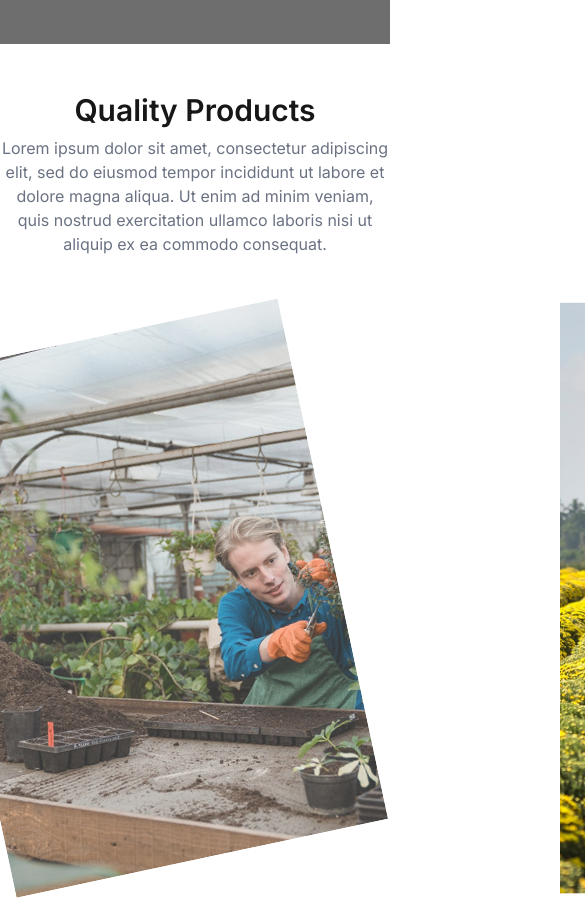
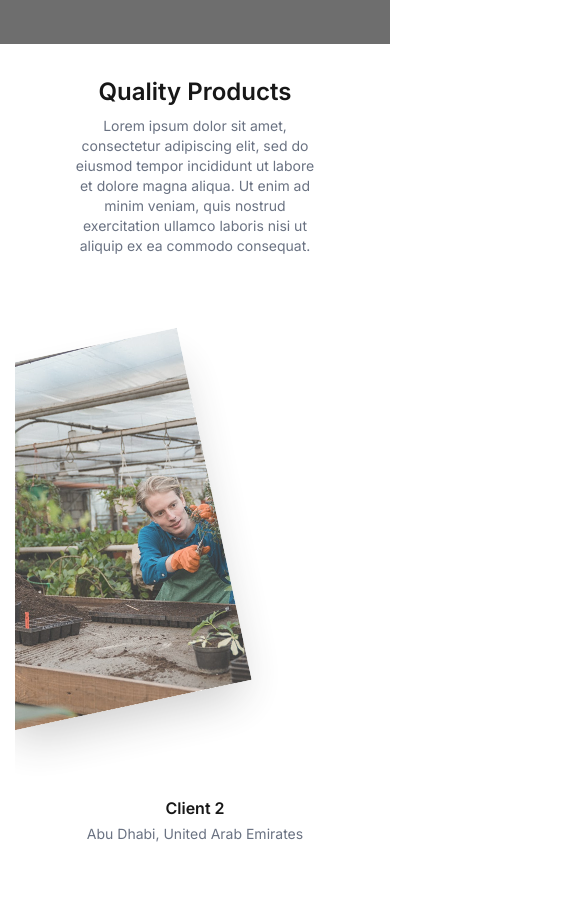
Before and after one commit to Mohsinalisyed/Tentwenty-assessment, a Next.js app: page / in a window 390 px wide. Shown: the part 800-1700 px from the top of the page, 585 px wide, since content can reach past the window. After the commit the page ends 1676 px from the top, so only its background shows below. Built offline with nearby package versions, Linux system fonts and the light colour scheme; grey boxes are pictures that could not be loaded.

Commit message:
Ui update

```diff
--- a/src/components/ProductSlider.tsx
+++ b/src/components/ProductSlider.tsx
@@ -58,14 +58,41 @@ const positions = [
   }, // right
 ];
 
+const getResponsiveDimensions = () => {
+  if (typeof window !== 'undefined' && window.innerWidth < 768) {
+    return {
+      cardWidth: 280,
+      containerWidth: 360,
+      cardHeight: 400,
+      containerHeight: 500,
+    };
+  }
+  return {
+    cardWidth: CARD_WIDTH,
+    containerWidth: CONTAINER_WIDTH,
+    cardHeight: 500,
+    containerHeight: 620,
+  };
+};
+
 export default function ProductSlider() {
   const [page, setPage] = useState(0);
+  const [dimensions, setDimensions] = useState(getResponsiveDimensions());
 
   useEffect(() => {
     const timer = setInterval(() => {
       setPage((prev) => prev + 1);
     }, 4000);
     return () => clearInterval(timer);
+  }, []);
+
+  useEffect(() => {
+    const handleResize = () => {
+      setDimensions(getResponsiveDimensions());
+    };
+
+    window.addEventListener('resize', handleResize);
+    return () => window.removeEventListener('resize', handleResize);
   }, []);
 
   const activeIndex = wrapIndex(page, slides.length);
@@ -81,23 +108,22 @@ export default function ProductSlider() {
     slides[rightIndex], // right
   ];
 
-  const goToPrev = () => setPage((prev) => prev - 1);
-  const goToNext = () => setPage((prev) => prev + 1);
-
   return (
-    <section className="flex flex-col items-center py-12 bg-white">
-      <h2 className="text-3xl font-semibold mb-2">Quality Products</h2>
-      <p className="max-w-xl text-center text-gray-500 mb-8">
+    <section className="flex flex-col items-center py-8 sm:py-12 bg-white">
+      <h2 className="text-2xl sm:text-3xl font-semibold mb-2">Quality Products</h2>
+      <p className="max-w-[280px] sm:max-w-xl text-center text-sm sm:text-base text-gray-500 mb-6 sm:mb-8 px-4">
         Lorem ipsum dolor sit amet, consectetur adipiscing elit, sed do eiusmod
         tempor incididunt ut labore et dolore magna aliqua. Ut enim ad minim
         veniam, quis nostrud exercitation ullamco laboris nisi ut aliquip ex ea
         commodo consequat.
       </p>
       <div
-        className="relative h-[620px] w-full max-w-[1440px] mx-auto overflow-hidden"
-        style={{ width: `${CONTAINER_WIDTH}px` }}
+        className="relative mx-auto overflow-hidden"
+        style={{
+          width: `${dimensions.containerWidth}px`,
+          height: `${dimensions.containerHeight}px`
+        }}
       >
-        {/* Always render three cards in the same order/positions */}
         {visibleSlides.map((slide, idx) => {
           const pos = positions[idx];
           return (
@@ -114,19 +140,14 @@ export default function ProductSlider() {
                 zIndex: pos.zIndex,
                 transition: { type: "spring", stiffness: 300, damping: 30 },
               }}
-              className="absolute h-[70vh] w-[50vh]"
-              style={{ pointerEvents: idx === 1 ? "auto" : "none" }}
-              drag={idx === 1 ? "x" : false}
-              dragConstraints={{ left: 0, right: 0 }}
-              dragElastic={0.8}
-              onDragEnd={(_, info) => {
-                if (idx === 1) {
-                  if (info.offset.x < -100) goToNext();
-                  else if (info.offset.x > 100) goToPrev();
-                }
+              className="absolute"
+              style={{
+                width: `${dimensions.cardWidth}px`,
+                height: `${dimensions.cardHeight}px`,
+                pointerEvents: idx === 1 ? "auto" : "none"
               }}
             >
-              <div className="relative h-full w-full overflow-hidden ">
+              <div className="relative h-full w-full overflow-hidden  shadow-2xl">
                 <Image
                   src={slide.src}
                   alt={slide.alt}
@@ -134,15 +155,21 @@ export default function ProductSlider() {
                   className="object-cover "
                   priority={idx === 1}
                 />
-                {/* Drag Overlay */}
+                {idx === 1 && (
+                  <div className="absolute inset-0 bg-black/20 opacity-0 hover:opacity-100 transition-opacity duration-300 flex items-center justify-center ">
+                    <span className="text-white text-sm sm:text-base font-semibold bg-black/50 px-3 sm:px-4 py-1.5 sm:py-2 rounded-full">
+                      Drag
+                    </span>
+                  </div>
+                )}
               </div>
             </motion.div>
           );
         })}
       </div>
-      <div className="w-full flex justify-center items-center flex-col gap-2">
-        <h4 className="text-lg font-semibold">{slides[activeIndex].client}</h4>
-        <p className="text-gray-500">{slides[activeIndex].location}</p>
+      <div className="w-full flex justify-center items-center flex-col gap-1 sm:gap-2 mt-4 sm:mt-6">
+        <h4 className="text-base sm:text-lg font-semibold">{slides[activeIndex].client}</h4>
+        <p className="text-sm sm:text-base text-gray-500">{slides[activeIndex].location}</p>
       </div>
     </section>
   );
```
